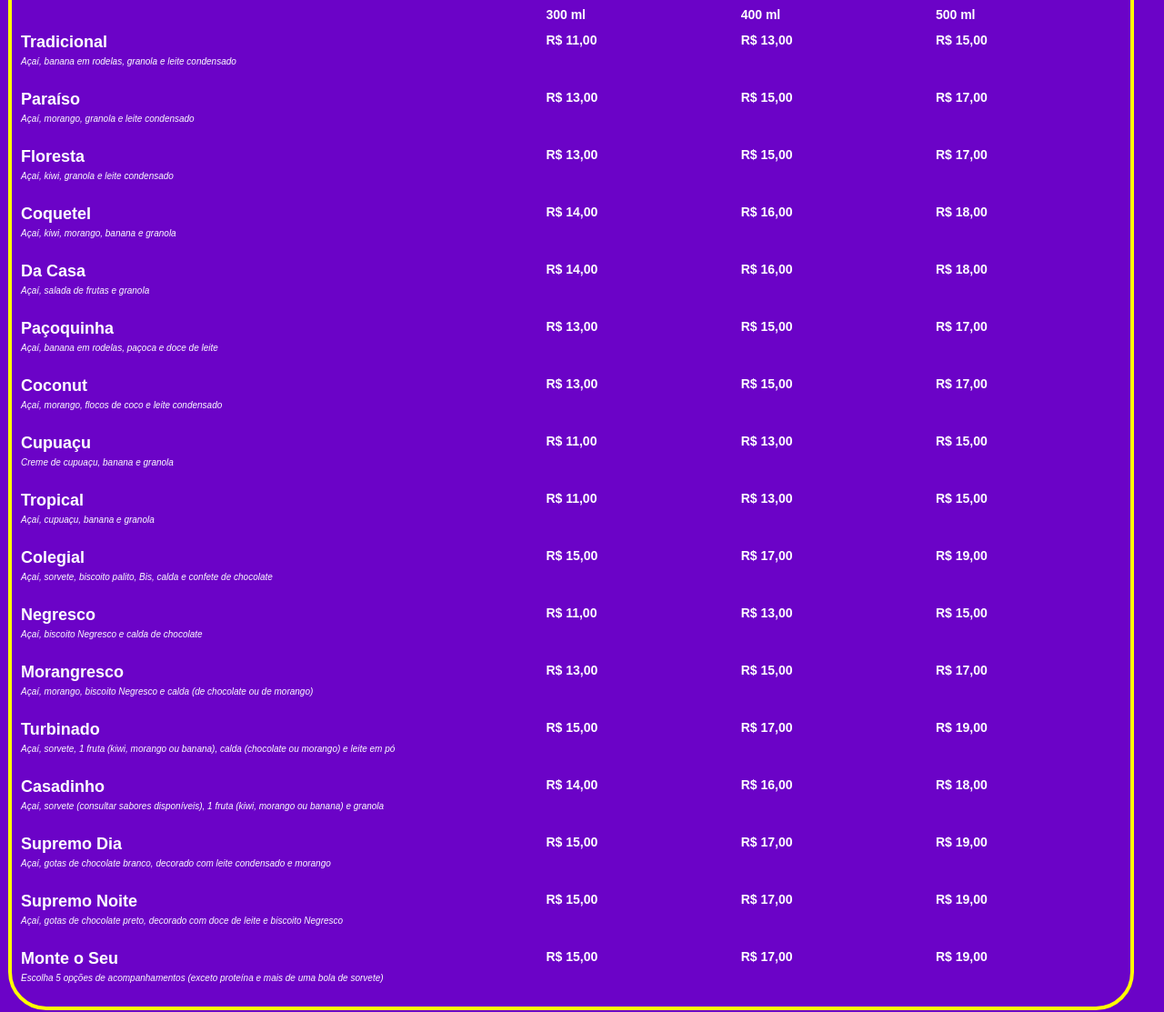
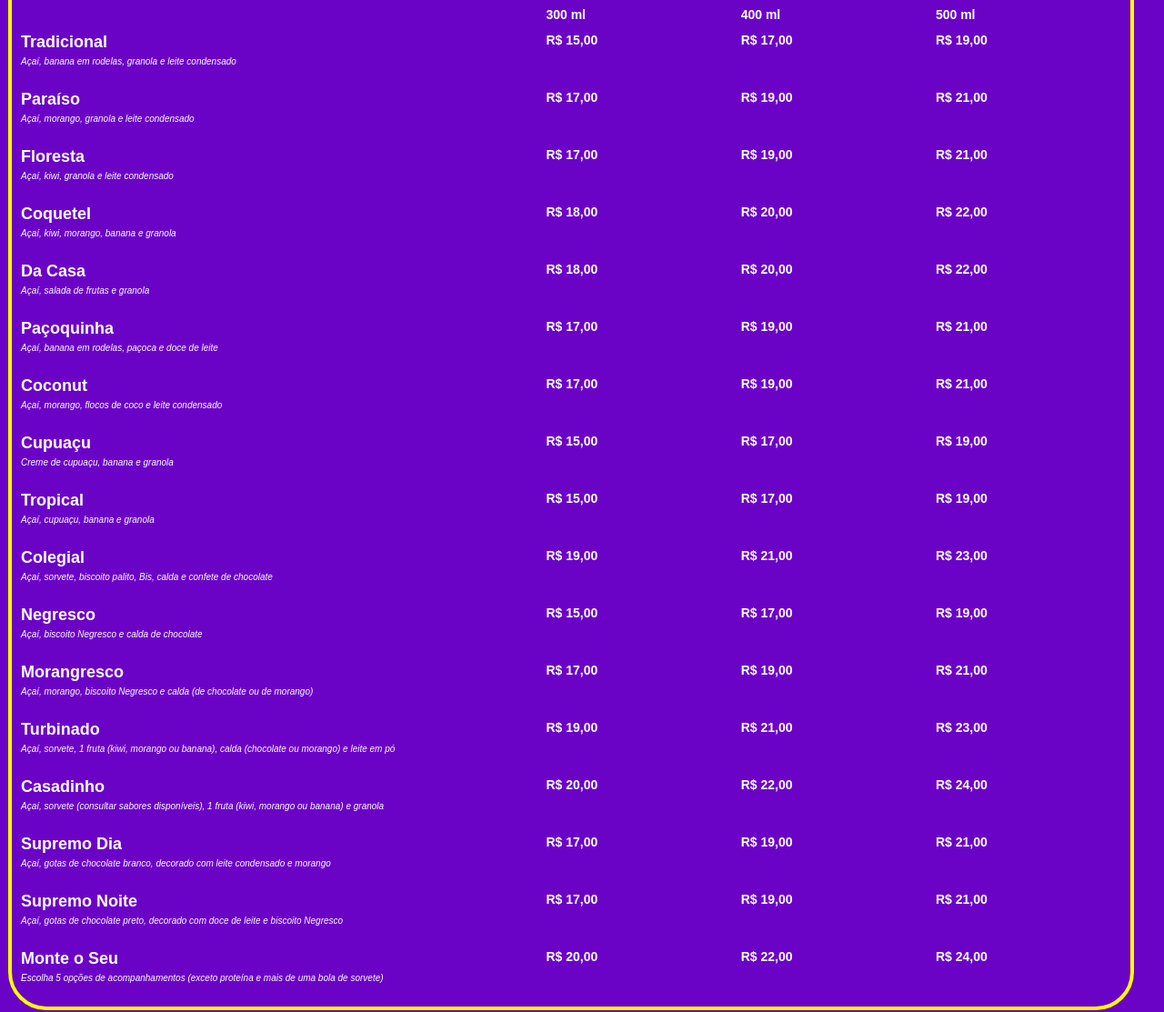
Before and after one commit to OsleneCerqueira/AcaiPedidoZap, a plain HTML site: page cardápio.html in a window 1280 px wide. Shown: the part 222-1335 px from the top of the page at 91% size. Drawn offline with Linux system fonts and the light colour scheme.

Commit message:
👌:	correct: Ajustes de valores

```diff
--- a/cardápio.html
+++ b/cardápio.html
@@ -56,86 +56,68 @@
                         <h2>Tradicional</h2>
                         <p class="descricao">Açaí, banana em rodelas, granola e leite condensado</p>
                     </td>
-                    <td class="preco">R$ 11,00</td>
-                    <td class="preco">R$ 13,00</td>
                     <td class="preco">R$ 15,00</td>
+                    <td class="preco">R$ 17,00</td>
+                    <td class="preco">R$ 19,00</td>
                 </tr>
                 <tr>
                     <td class="produto">
                         <h2>Paraíso</h2>
                         <p class="descricao">Açaí, morango, granola e leite condensado</p>
                     </td>
-                    <td class="preco">R$ 13,00</td>
-                    <td class="preco">R$ 15,00</td>
                     <td class="preco">R$ 17,00</td>
+                    <td class="preco">R$ 19,00</td>
+                    <td class="preco">R$ 21,00</td>
                 </tr>
                 <tr>
                     <td class="produto">
                         <h2>Floresta</h2>
                         <p class="descricao">Açaí, kiwi, granola e leite condensado</p>
                     </td>
-                    <td class="preco">R$ 13,00</td>
-                    <td class="preco">R$ 15,00</td>
                     <td class="preco">R$ 17,00</td>
+                    <td class="preco">R$ 19,00</td>
+                    <td class="preco">R$ 21,00</td>
                 </tr>
                 <tr>
                     <td class="produto">
                         <h2>Coquetel</h2>
                         <p class="descricao">Açaí, kiwi, morango, banana e granola</p>
                     </td>
-                    <td class="preco">R$ 14,00</td>
-                    <td class="preco">R$ 16,00</td>
                     <td class="preco">R$ 18,00</td>
+                    <td class="preco">R$ 20,00</td>
+                    <td class="preco">R$ 22,00</td>
                 </tr>
                 <tr>
                     <td class="produto">
                         <h2>Da Casa</h2>
                         <p class="descricao">Açaí, salada de frutas e granola</p>
                     </td>
-                    <td class="preco">R$ 14,00</td>
-                    <td class="preco">R$ 16,00</td>
                     <td class="preco">R$ 18,00</td>
+                    <td class="preco">R$ 20,00</td>
+                    <td class="preco">R$ 22,00</td>
                 </tr>
                 <tr>
                     <td class="produto">
                         <h2>Paçoquinha</h2>
                         <p class="descricao">Açaí, banana em rodelas, paçoca e doce de leite</p>
                     </td>
-                    <td class="preco">R$ 13,00</td>
-                    <td class="preco">R$ 15,00</td>
                     <td class="preco">R$ 17,00</td>
+                    <td class="preco">R$ 19,00</td>
+                    <td class="preco">R$ 21,00</td>
                 </tr>
                 <tr>
                     <td class="produto">
                         <h2>Coconut</h2>
                         <p class="descricao">Açaí, morango, flocos de coco e leite condensado</p>
                     </td>
-                    <td class="preco">R$ 13,00</td>
-                    <td class="preco">R$ 15,00</td>
                     <td class="preco">R$ 17,00</td>
+                    <td class="preco">R$ 19,00</td>
+                    <td class="preco">R$ 21,00</td>
                 </tr>
                 <tr>
                     <td class="produto">
                         <h2>Cupuaçu</h2>
                         <p class="descricao">Creme de cupuaçu, banana e granola</p>
-                    </td>
-                    <td class="preco">R$ 11,00</td>
-                    <td class="preco">R$ 13,00</td>
-                    <td class="preco">R$ 15,00</td>
-                </tr>
-                <tr>
-                    <td class="produto">
-                        <h2>Tropical</h2>
-                        <p class="descricao">Açaí, cupuaçu, banana e granola</p>
-                    </td>
-                    <td class="preco">R$ 11,00</td>
-                    <td class="preco">R$ 13,00</td>
-                    <td class="preco">R$ 15,00</td>
-                </tr>
-                <tr>
-                    <td class="produto">
-                        <h2>Colegial</h2>
-                        <p class="descricao">Açaí, sorvete, biscoito palito, Bis, calda e confete de chocolate</p>
                     </td>
                     <td class="preco">R$ 15,00</td>
                     <td class="preco">R$ 17,00</td>
@@ -143,26 +125,8 @@
                 </tr>
                 <tr>
                     <td class="produto">
-                        <h2>Negresco</h2>
-                        <p class="descricao">Açaí, biscoito Negresco e calda de chocolate</p>
-                    </td>
-                    <td class="preco">R$ 11,00</td>
-                    <td class="preco">R$ 13,00</td>
-                    <td class="preco">R$ 15,00</td>
-                </tr>
-                <tr>
-                    <td class="produto">
-                        <h2>Morangresco</h2>
-                        <p class="descricao">Açaí, morango, biscoito Negresco e calda (de chocolate ou de morango)</p>
-                    </td>
-                    <td class="preco">R$ 13,00</td>
-                    <td class="preco">R$ 15,00</td>
-                    <td class="preco">R$ 17,00</td>
-                </tr>
-                <tr>
-                    <td class="produto">
-                        <h2>Turbinado</h2>
-                        <p class="descricao">Açaí, sorvete, 1 fruta (kiwi, morango ou banana), calda (chocolate ou morango) e leite em pó</p>
+                        <h2>Tropical</h2>
+                        <p class="descricao">Açaí, cupuaçu, banana e granola</p>
                     </td>
                     <td class="preco">R$ 15,00</td>
                     <td class="preco">R$ 17,00</td>
@@ -170,17 +134,17 @@
                 </tr>
                 <tr>
                     <td class="produto">
-                        <h2>Casadinho</h2>
-                        <p class="descricao">Açaí, sorvete (consultar sabores disponíveis), 1 fruta (kiwi, morango ou banana) e granola</p>
+                        <h2>Colegial</h2>
+                        <p class="descricao">Açaí, sorvete, biscoito palito, Bis, calda e confete de chocolate</p>
                     </td>
-                    <td class="preco">R$ 14,00</td>
-                    <td class="preco">R$ 16,00</td>
-                    <td class="preco">R$ 18,00</td>
+                    <td class="preco">R$ 19,00</td>
+                    <td class="preco">R$ 21,00</td>
+                    <td class="preco">R$ 23,00</td>
                 </tr>
                 <tr>
                     <td class="produto">
-                        <h2>Supremo Dia</h2>
-                        <p class="descricao">Açaí, gotas de chocolate branco, decorado com leite condensado e morango</p>
+                        <h2>Negresco</h2>
+                        <p class="descricao">Açaí, biscoito Negresco e calda de chocolate</p>
                     </td>
                     <td class="preco">R$ 15,00</td>
                     <td class="preco">R$ 17,00</td>
@@ -188,21 +152,57 @@
                 </tr>
                 <tr>
                     <td class="produto">
+                        <h2>Morangresco</h2>
+                        <p class="descricao">Açaí, morango, biscoito Negresco e calda (de chocolate ou de morango)</p>
+                    </td>
+                    <td class="preco">R$ 17,00</td>
+                    <td class="preco">R$ 19,00</td>
+                    <td class="preco">R$ 21,00</td>
+                </tr>
+                <tr>
+                    <td class="produto">
+                        <h2>Turbinado</h2>
+                        <p class="descricao">Açaí, sorvete, 1 fruta (kiwi, morango ou banana), calda (chocolate ou morango) e leite em pó</p>
+                    </td>
+                    <td class="preco">R$ 19,00</td>
+                    <td class="preco">R$ 21,00</td>
+                    <td class="preco">R$ 23,00</td>
+                </tr>
+                <tr>
+                    <td class="produto">
+                        <h2>Casadinho</h2>
+                        <p class="descricao">Açaí, sorvete (consultar sabores disponíveis), 1 fruta (kiwi, morango ou banana) e granola</p>
+                    </td>
+                    <td class="preco">R$ 20,00</td>
+                    <td class="preco">R$ 22,00</td>
+                    <td class="preco">R$ 24,00</td>
+                </tr>
+                <tr>
+                    <td class="produto">
+                        <h2>Supremo Dia</h2>
+                        <p class="descricao">Açaí, gotas de chocolate branco, decorado com leite condensado e morango</p>
+                    </td>
+                    <td class="preco">R$ 17,00</td>
+                    <td class="preco">R$ 19,00</td>
+                    <td class="preco">R$ 21,00</td>
+                </tr>
+                <tr>
+                    <td class="produto">
                         <h2>Supremo Noite</h2>
                         <p class="descricao">Açaí, gotas de chocolate preto, decorado com doce de leite e biscoito Negresco</p>
                     </td>
-                    <td class="preco">R$ 15,00</td>
                     <td class="preco">R$ 17,00</td>
                     <td class="preco">R$ 19,00</td>
+                    <td class="preco">R$ 21,00</td>
                 </tr>
                 <tr>
                     <td class="produto">
                         <h2>Monte o Seu</h2>
                         <p class="descricao">Escolha 5 opções de acompanhamentos (exceto proteína e mais de uma bola de sorvete)</p>
                     </td>
-                    <td class="preco">R$ 15,00</td>
-                    <td class="preco">R$ 17,00</td>
-                    <td class="preco">R$ 19,00</td>
+                    <td class="preco">R$ 20,00</td>
+                    <td class="preco">R$ 22,00</td>
+                    <td class="preco">R$ 24,00</td>
                 </tr>
             </tbody>
         </table>
```
